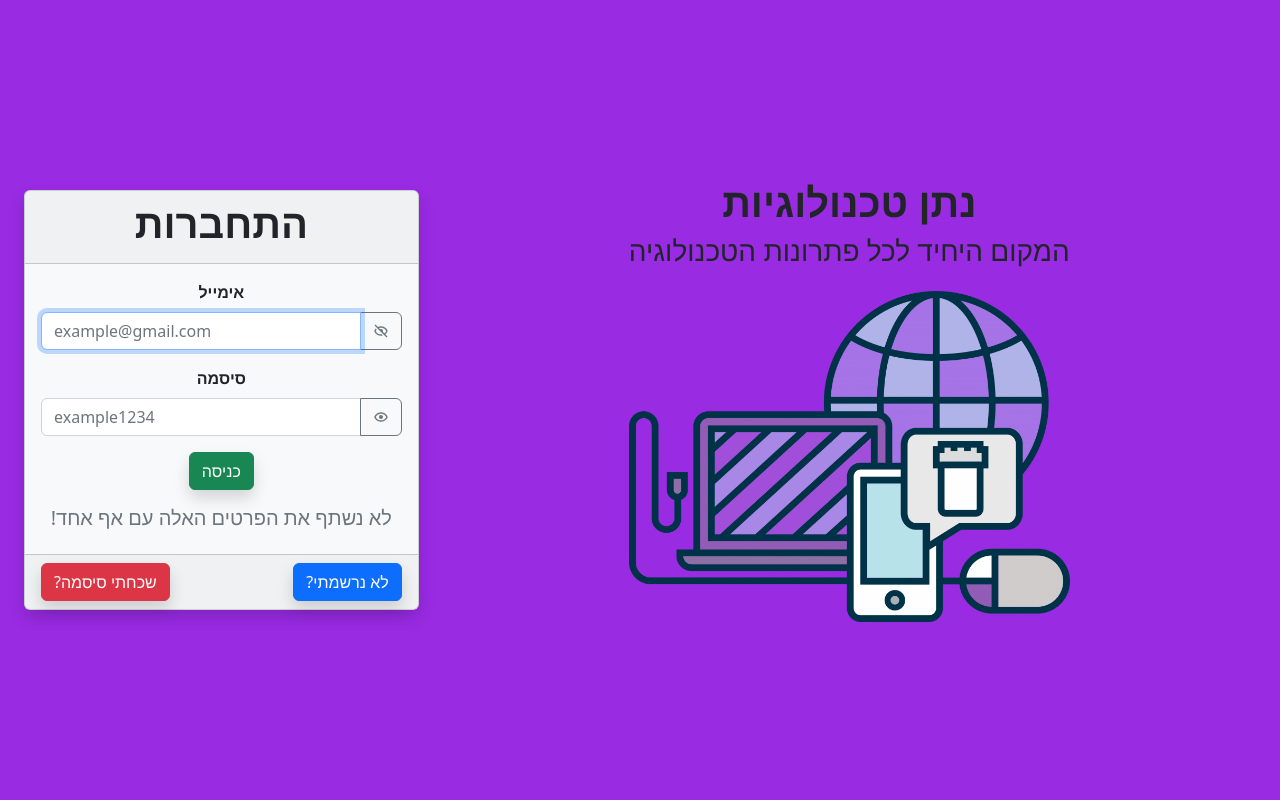
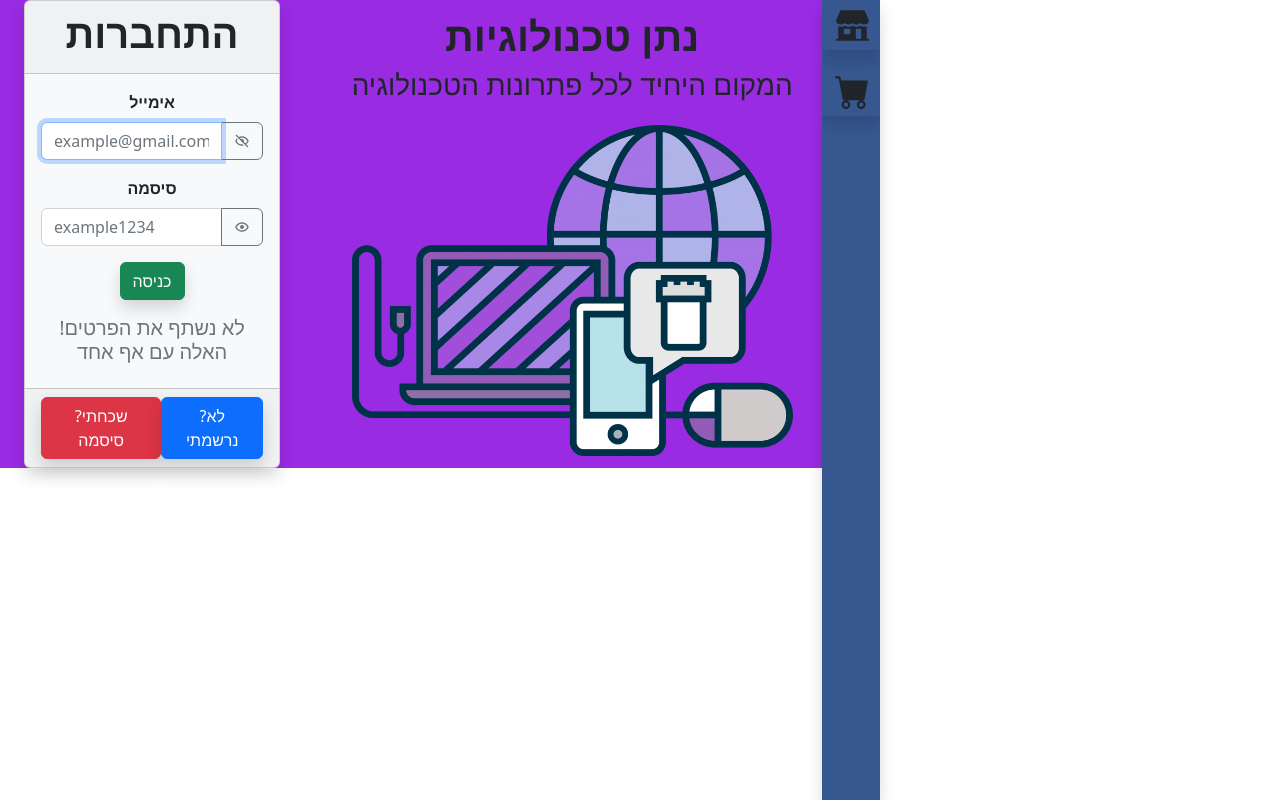
Before and after one commit to NatanBriman/Natan_Tech, a React (Create React App) app in the folder frontend/: page /login in a window 1280 px wide. Built offline with nearby package versions, Linux system fonts and the light colour scheme.

Commit message:
Feat(SideBar.js): Creating SideBar

```diff
--- a/frontend/package.json
+++ b/frontend/package.json
@@ -12,9 +12,9 @@
     "lodash": "^4.17.21",
     "react": "^18.2.0",
     "react-bootstrap": "^2.5.0",
-    "react-bootstrap-icons": "^1.9.1",
     "react-dom": "^18.2.0",
     "react-icons": "^4.4.0",
+    "react-pro-sidebar": "^1.0.0-alpha.4",
     "react-redux": "^8.0.4",
     "react-router-dom": "^6.4.2",
     "react-scripts": "5.0.1",
--- a/frontend/public/App.css
+++ b/frontend/public/App.css
@@ -8,11 +8,7 @@
   box-shadow: 0 0 5px #888888;
 }
 
-.store .slider {
-  overflow-x: scroll;
-  flex-wrap: nowrap;
+.menu-anchor:hover {
+  transform: scale(1.1);
+  box-shadow: 0 0 5px #888888;
 }
-
-.store .slider::-webkit-scrollbar {
-  display: none;
-}
--- a/frontend/src/App.js
+++ b/frontend/src/App.js
@@ -1,7 +1,18 @@
+import SideBar from './Components/SideBar/SideBar';
 import RouterView from './Router/Router';
 
 const App = () => {
-  return <RouterView />;
+  return (
+    <div className='d-flex'>
+      <div className='me-3'>
+        <RouterView />
+      </div>
+
+      <div dir='rtl'>
+        <SideBar />
+      </div>
+    </div>
+  );
 };
 
 export default App;
--- a/frontend/src/Components/Information/ItemsCarousel.js
+++ b/frontend/src/Components/Information/ItemsCarousel.js
@@ -8,7 +8,7 @@ const ItemsCarousel = ({ title, items, component }) => {
         {title} (<b>{items.length}</b>)
       </h1>
 
-      <Row className='slider'>
+      <Row>
         {items.map((item) => (
           <Fragment key={item.key} children={component(item)} />
         ))}
--- a/frontend/src/Components/Product/PurchaseButtons.js
+++ b/frontend/src/Components/Product/PurchaseButtons.js
@@ -48,7 +48,7 @@ const PurchaseButtons = ({ productId, price, unitsInStock }) => {
           </Button>
         </Col>
 
-        <Col sm={2}>
+        <Col sm={2} className='d-flex justify-content-center'>
           <h4>
             <b>{currentAmount}</b>
           </h4>
@@ -73,7 +73,7 @@ const PurchaseButtons = ({ productId, price, unitsInStock }) => {
             onClick={() => handlePurchase(currentAmount)}
             variant='success'
             style={{ width: '100%', color: 'black' }}
-            className='shadow border border-dark d-flex justify-content-between align-items-center'
+            className='p-1 shadow border border-dark d-flex justify-content-between align-items-center'
           >
             <b>{currentPrice}$</b>
 
--- /dev/null
+++ b/frontend/src/Components/SideBar/SideBar.js
@@ -0,0 +1,42 @@
+import { Link, useLocation } from 'react-router-dom';
+import { Sidebar, Menu, MenuItem, useProSidebar } from 'react-pro-sidebar';
+import { SIDEBAR_BACKGROUND_COLOR } from '../../Helpers/Constants';
+import { ROUTES } from '../../Router/Router';
+
+const SideBar = () => {
+  const { collapseSidebar } = useProSidebar();
+  const currentRoute = useLocation().pathname;
+
+  return (
+    <Sidebar
+      dir='rtl'
+      defaultCollapsed
+      onMouseEnter={() => collapseSidebar()}
+      onMouseLeave={() => collapseSidebar()}
+      width='170px'
+      collapsedWidth='58px'
+      backgroundColor={SIDEBAR_BACKGROUND_COLOR}
+      className='shadow border-0 rounded'
+      style={{ height: '100vh', position: 'fixed' }}
+    >
+      <Menu className='text-center'>
+        {ROUTES.map((route) => (
+          <MenuItem
+            key={route.path}
+            style={{ paddingRight: 0 }}
+            icon={route.icon}
+            className='mb-3 shadow'
+            as={'div'}
+            active={currentRoute === route.path}
+          >
+            <Link className='nav-link' to={route.path}>
+              <h1 className='me-2'>{route.text}</h1>
+            </Link>
+          </MenuItem>
+        ))}
+      </Menu>
+    </Sidebar>
+  );
+};
+
+export default SideBar;
--- a/frontend/src/Helpers/Constants.js
+++ b/frontend/src/Helpers/Constants.js
@@ -2,6 +2,7 @@ export const WEBSITE_TITLE = 'נתן טכנולוגיות';
 export const WEBSITE_SUBTITLE = 'המקום היחיד לכל פתרונות הטכנולוגיה';
 export const LOGIN_PAGE_BACKGROUND_COLOR = '#992be3';
 export const STORE_BACKGROUND_COLOR = '#b2bdd1';
+export const SIDEBAR_BACKGROUND_COLOR = '#375791';
 
 export const EMAIL_INPUT_PROPS = {
   autoFocus: true,
--- /dev/null
+++ b/frontend/src/Pages/Cart/CartPage.js
@@ -0,0 +1,5 @@
+const CartPage = () => {
+  return <div>CartPage</div>;
+};
+
+export default CartPage;
--- a/frontend/src/Pages/Store/StorePage.js
+++ b/frontend/src/Pages/Store/StorePage.js
@@ -58,11 +58,7 @@ const StorePage = () => {
   }, [products]);
 
   return (
-    <Container
-      className='store'
-      fluid
-      style={{ backgroundColor: STORE_BACKGROUND_COLOR }}
-    >
+    <Container fluid style={{ backgroundColor: STORE_BACKGROUND_COLOR }}>
       {sections.map((section) => (
         <Section key={section.name} section={section} />
       ))}
--- a/frontend/src/Router/Router.js
+++ b/frontend/src/Router/Router.js
@@ -1,18 +1,23 @@
 import { Navigate, Route, Routes } from 'react-router-dom';
-import { LOGIN_ROUTE, STORE_ROUTE } from '../Helpers/Constants';
+import { CART_ROUTE, LOGIN_ROUTE, STORE_ROUTE } from '../Helpers/Constants';
+import { IoStorefrontSharp } from 'react-icons/io5';
+import { BsCartFill } from 'react-icons/bs';
 import LoginPage from '../Pages/Login/LoginPage';
 import StorePage from '../Pages/Store/StorePage';
+import CartPage from '../Pages/Cart/CartPage';
 
 export const ROUTES = [
-  {
-    path: LOGIN_ROUTE,
-    element: <LoginPage />,
-    text: 'התחברות',
-  },
   {
     path: STORE_ROUTE,
     element: <StorePage />,
     text: 'חנות',
+    icon: <IoStorefrontSharp style={{ height: '100%', width: '100%' }} />,
+  },
+  {
+    path: CART_ROUTE,
+    element: <CartPage />,
+    text: 'עגלה',
+    icon: <BsCartFill style={{ height: '100%', width: '100%' }} />,
   },
 ];
 
@@ -21,6 +26,7 @@ const RouterView = () => {
     <Routes>
       <Route path='/' element={<Navigate to={LOGIN_ROUTE} />} />
       <Route path='*' element={<Navigate to={LOGIN_ROUTE} />} />
+      <Route path={LOGIN_ROUTE} element={<LoginPage />} />
 
       {ROUTES.map((route) => (
         <Route key={route.path} path={route.path} element={route.element} />
--- a/frontend/src/index.js
+++ b/frontend/src/index.js
@@ -1,6 +1,7 @@
 import { createRoot } from 'react-dom/client';
 import { Provider } from 'react-redux';
 import { BrowserRouter } from 'react-router-dom';
+import { ProSidebarProvider } from 'react-pro-sidebar';
 import App from './App';
 import store from './Redux/Store';
 import 'bootstrap/dist/css/bootstrap.min.css';
@@ -11,7 +12,9 @@ const root = createRoot(container);
 root.render(
   <BrowserRouter>
     <Provider store={store}>
-      <App />
+      <ProSidebarProvider>
+        <App />
+      </ProSidebarProvider>
     </Provider>
   </BrowserRouter>
 );
```
Also changed, not shown: frontend/src/Components/NavBar/NavBar.js (deleted), 1 other file (tests, documents, lock files or other folders).
